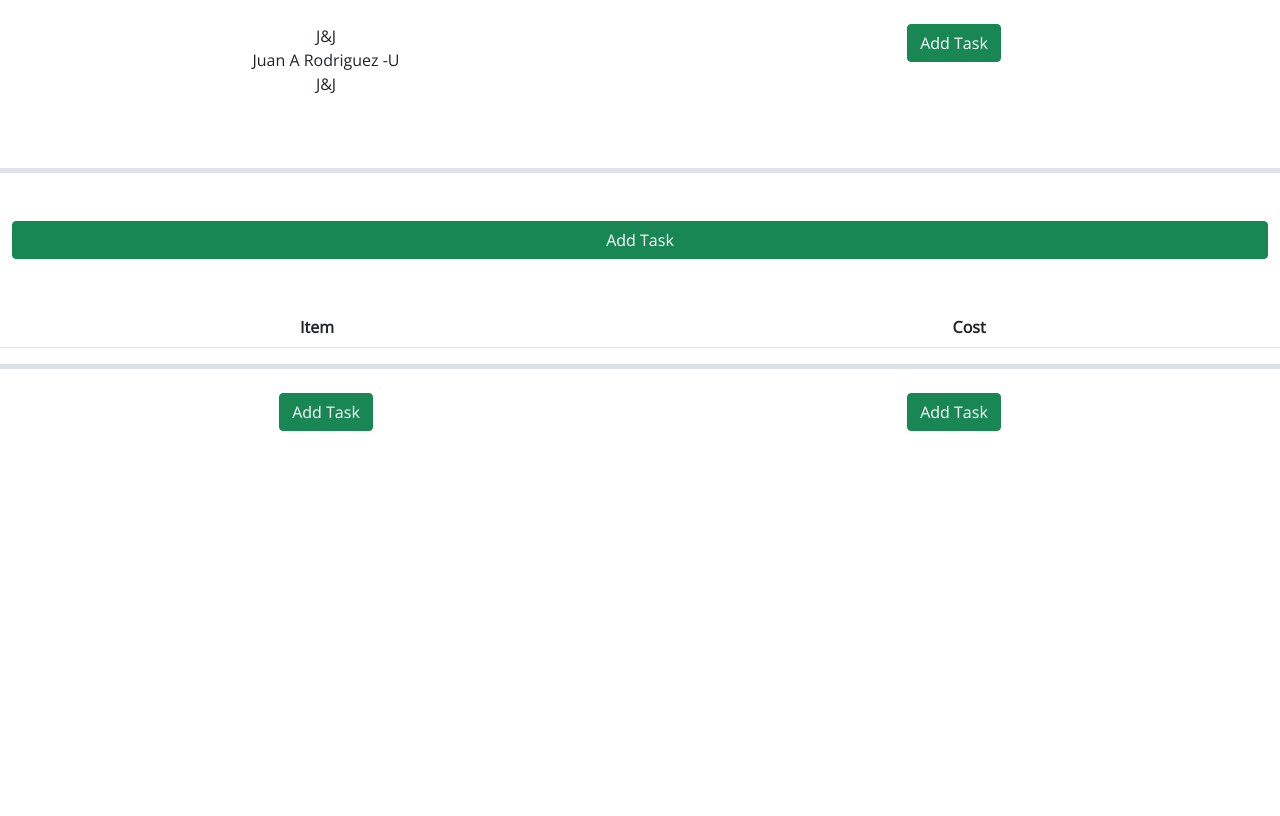
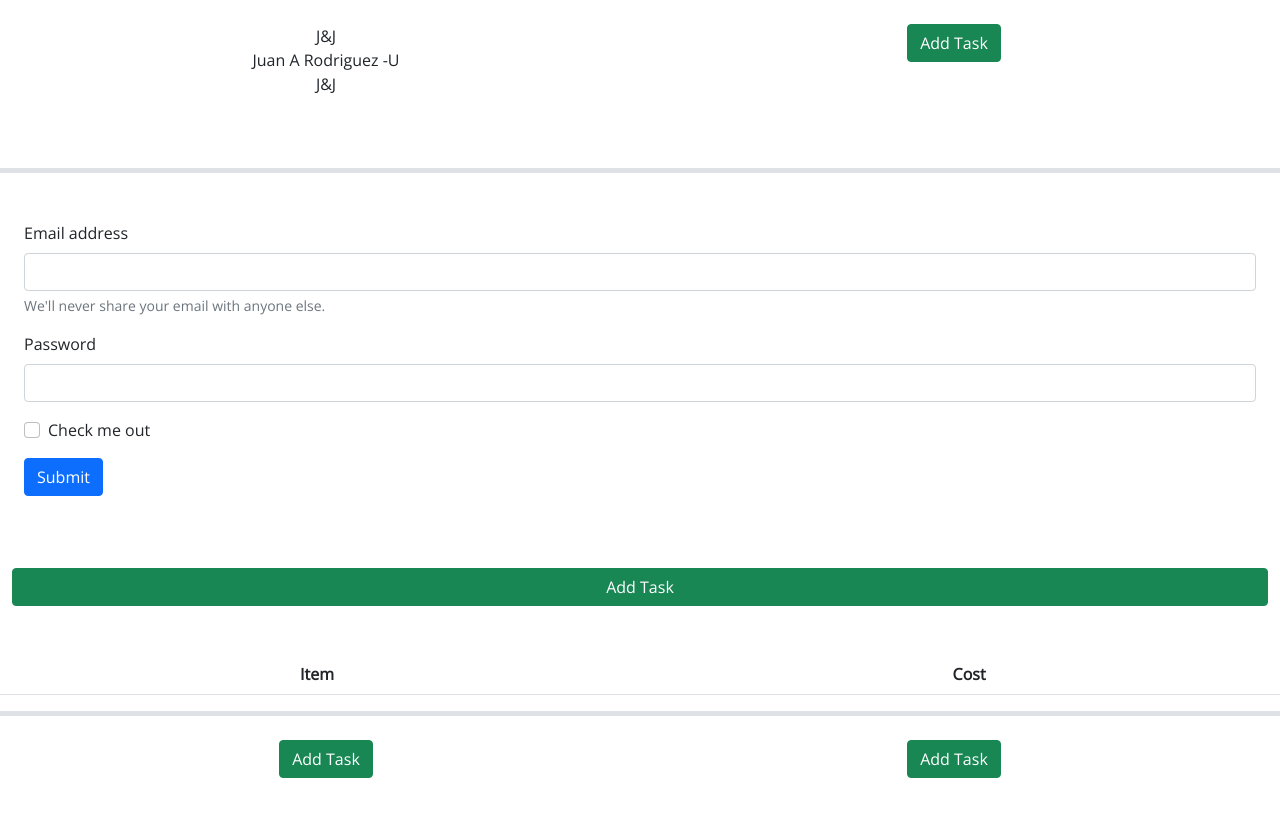
Before and after one commit to AlejandroM2023/Invoice-maker, a plain HTML site: page index.html in a window 1280 px wide. Drawn offline with nearby package versions, Linux system fonts and the light colour scheme; files that its build step writes are made by us from their sources; files whose address does not match are found by name.

Commit message:
form template added

```diff
--- a/index.html
+++ b/index.html
@@ -71,6 +71,24 @@
   <!-------------------------------------------------------------->
   <main>
   <div class="row p-4 mb-4 justify-content-center">
+    <form>
+      <div class="mb-3">
+        <label for="exampleInputEmail1" class="form-label">Email address</label>
+        <input type="email" class="form-control" id="exampleInputEmail1" aria-describedby="emailHelp">
+        <div id="emailHelp" class="form-text">We'll never share your email with anyone else.</div>
+      </div>
+      <div class="mb-3">
+        <label for="exampleInputPassword1" class="form-label">Password</label>
+        <input type="password" class="form-control" id="exampleInputPassword1">
+      </div>
+      <div class="mb-3 form-check">
+        <input type="checkbox" class="form-check-input" id="exampleCheck1">
+        <label class="form-check-label" for="exampleCheck1">Check me out</label>
+      </div>
+      <button type="submit" class="btn btn-primary">Submit</button>
+    </form>
+  </div>
+  <div class="row p-4 mb-4 justify-content-center">
     <button class="btn btn-success" data-bs-toggle="modal" data-bs-target="#formModal">Add Task</button>
   </div>
   <div class="row text-center border-bottom border-5">
```
